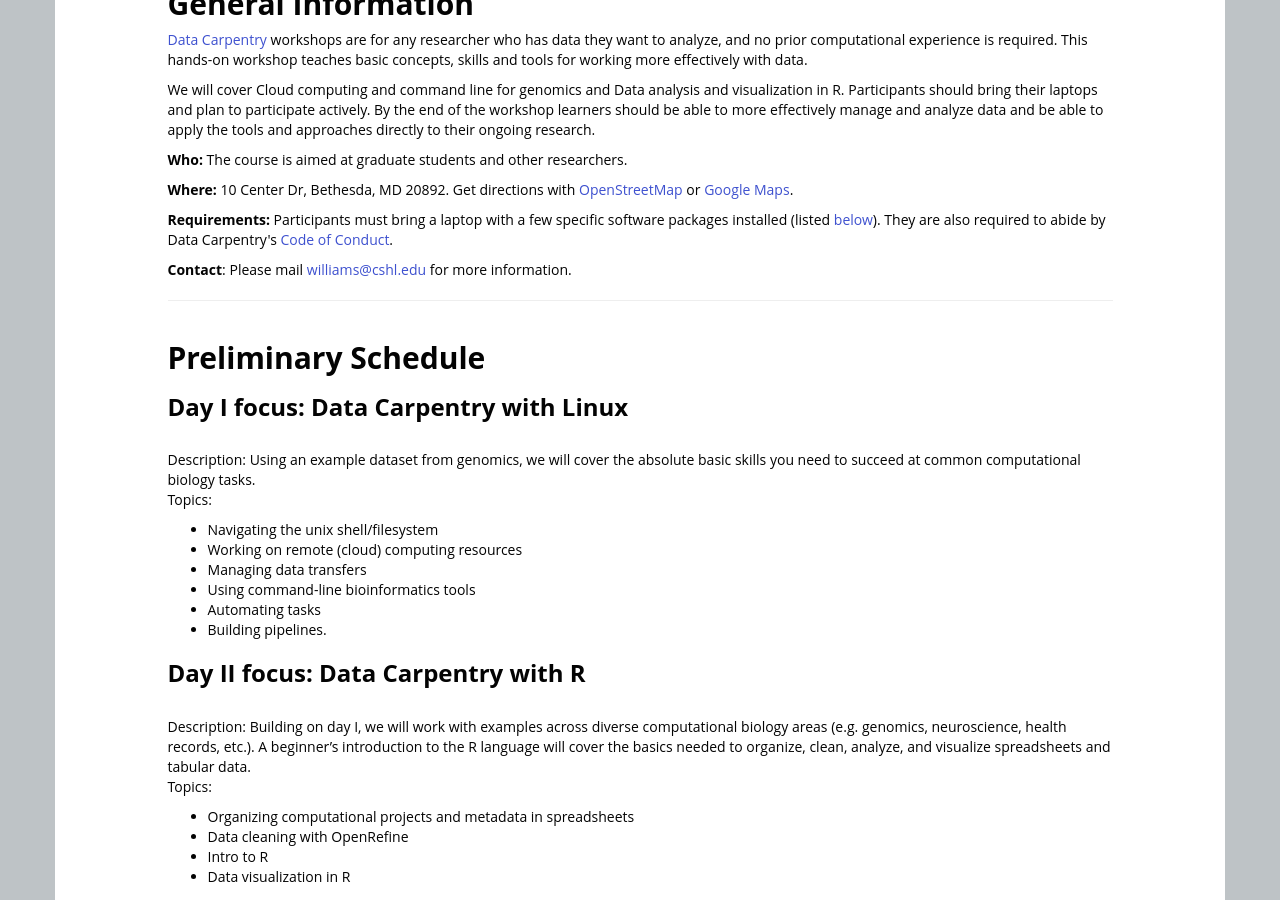
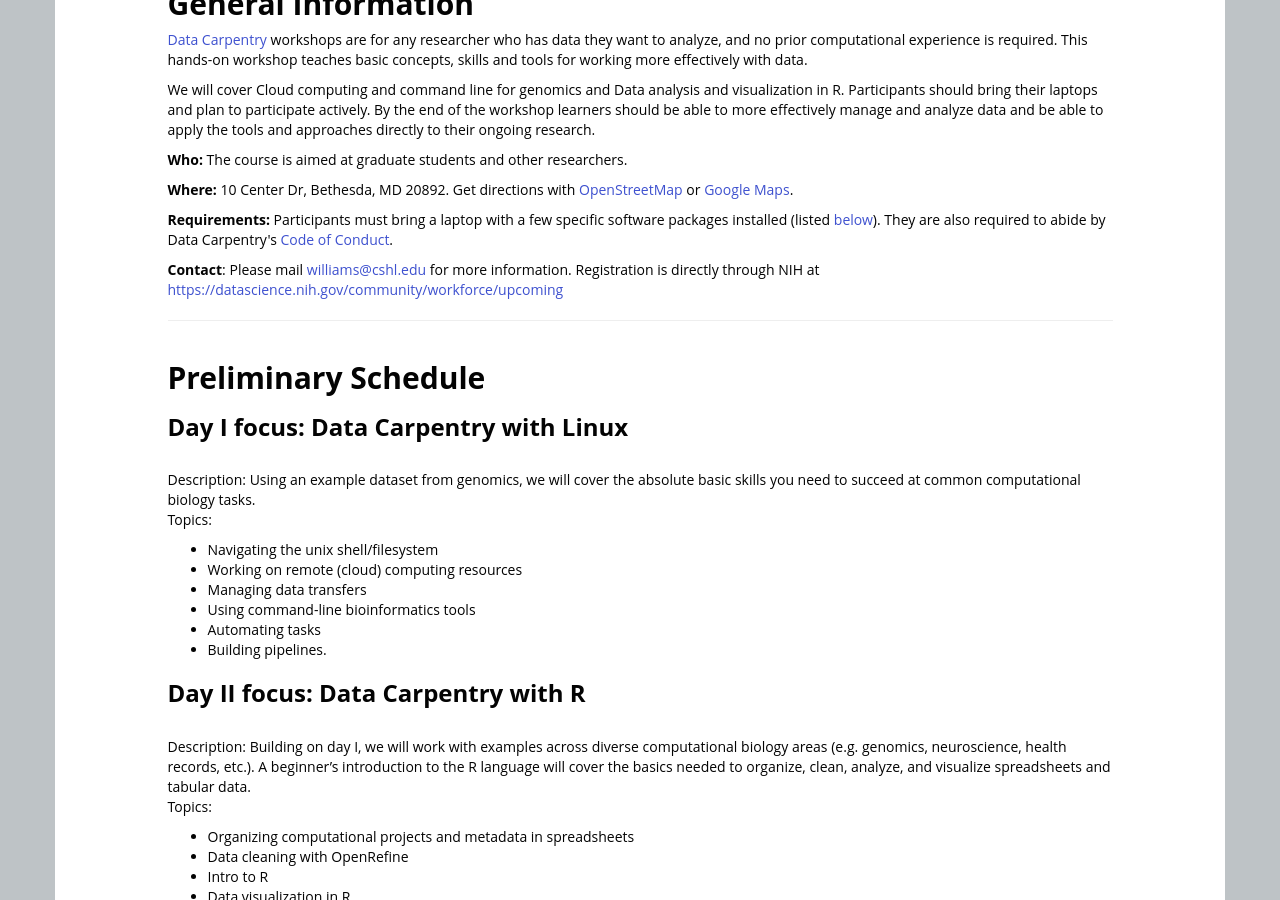
Before and after one commit to collinstorlie/2016-05-26-NIH, a Jekyll site: the page built from index.html, in a window 1280 px wide and 900 px high, scrolled down 565 px. Built offline with Jekyll 4.4.1, drawn with Linux system fonts in a browser that asks for light colours; nearby versions of some CDN libraries; library files that are not in the unit come from our copies.

Commit message:
Add NIH registration link

```diff
--- a/index.html
+++ b/index.html
@@ -122,7 +122,9 @@
   {% else %}
     <a href='mailto:{{site.contact}}'>{{site.contact}}</a>
   {% endif %}
-  for more information.
+  for more information. Registration is directly through NIH at
+<a href="https://datascience.nih.gov/community/workforce/upcoming">https://datascience.nih.gov/community/workforce/upcoming</a>
+
 </p>
 
 <hr/>
```
